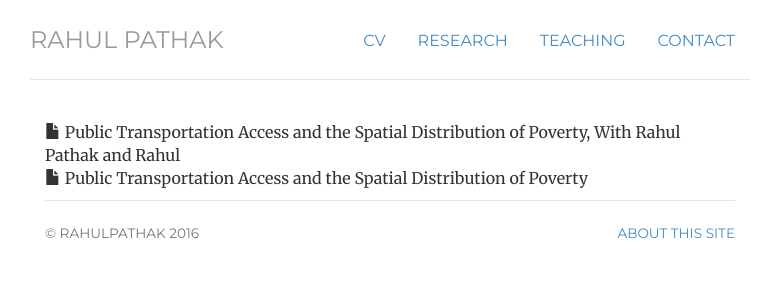
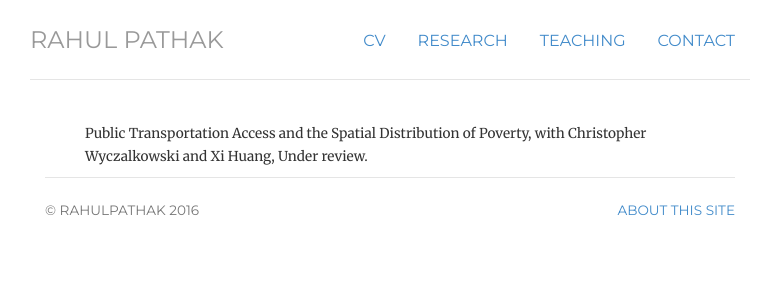
Before and after one commit to pathak-rahul/pathak-rahul.github.io, a Jekyll site: the page built from ongoing/index.html, in a window 1280 px wide. Shown: the top 300 px of the page, without its empty margins (250-1016 px from the left). Built offline with Jekyll 4.4.1, drawn with Linux system fonts in a browser that asks for light colours.

Commit message:
Update index.html

```diff
--- a/ongoing/index.html
+++ b/ongoing/index.html
@@ -7,9 +7,8 @@
 	</div>
 	<div itemscope itemtype="http://data-vocabulary.org/Person" class="col-sm-12">
 
-   <ul class="list-unstyled">
-   	<li><span class="glyphicon glyphicon-file"></span> Public Transportation Access and the Spatial Distribution of Poverty, With Rahul Pathak and Rahul </li>
-    	<li><span class="glyphicon glyphicon-file"></span> Public Transportation Access and the Spatial Distribution of Poverty</li>
+   <ul
+   	<li> <small>Public Transportation Access and the Spatial Distribution of Poverty, with Christopher Wyczalkowski and Xi Huang, Under review. </small> </li>
 
     </ul>
 
```
